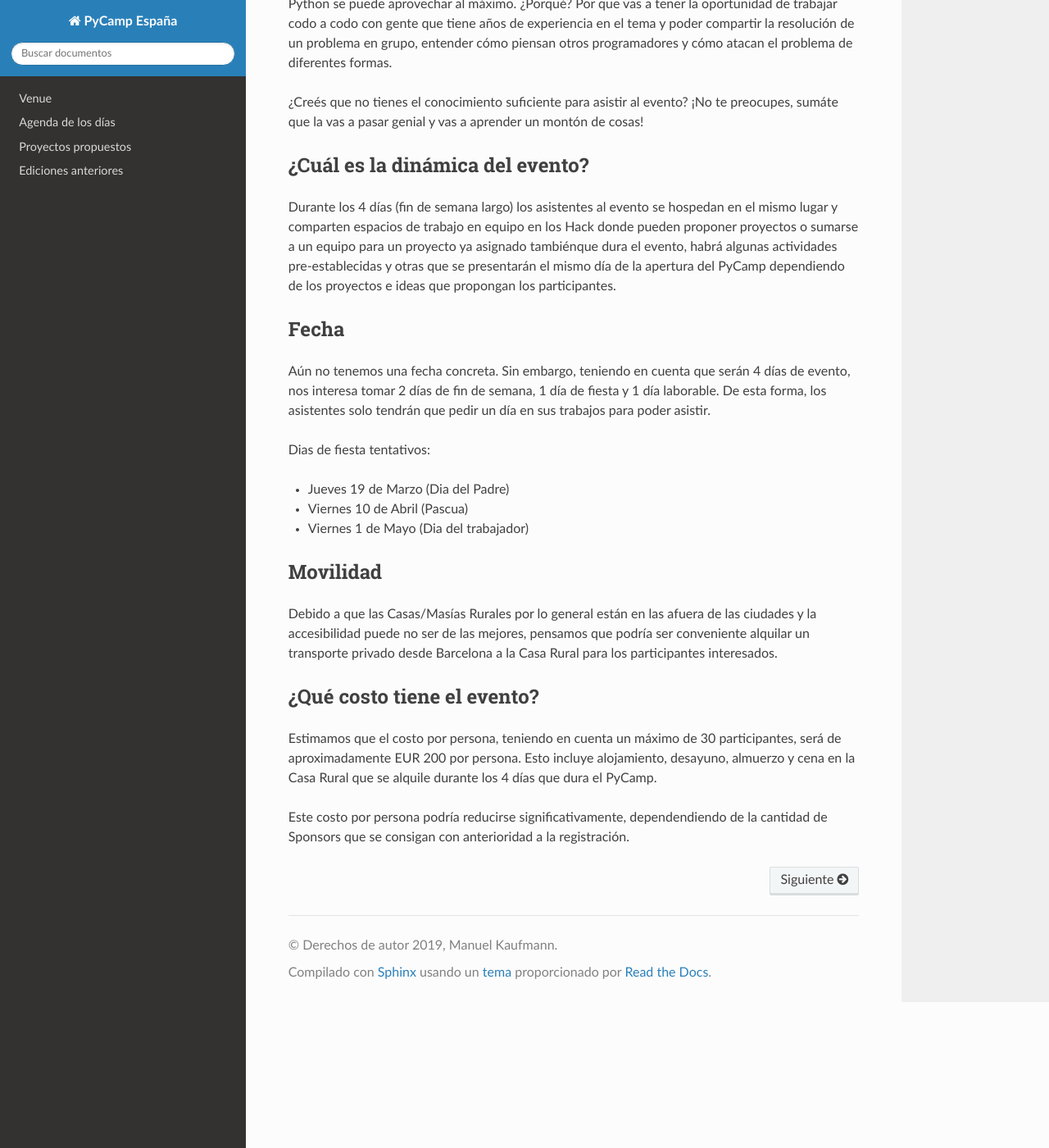
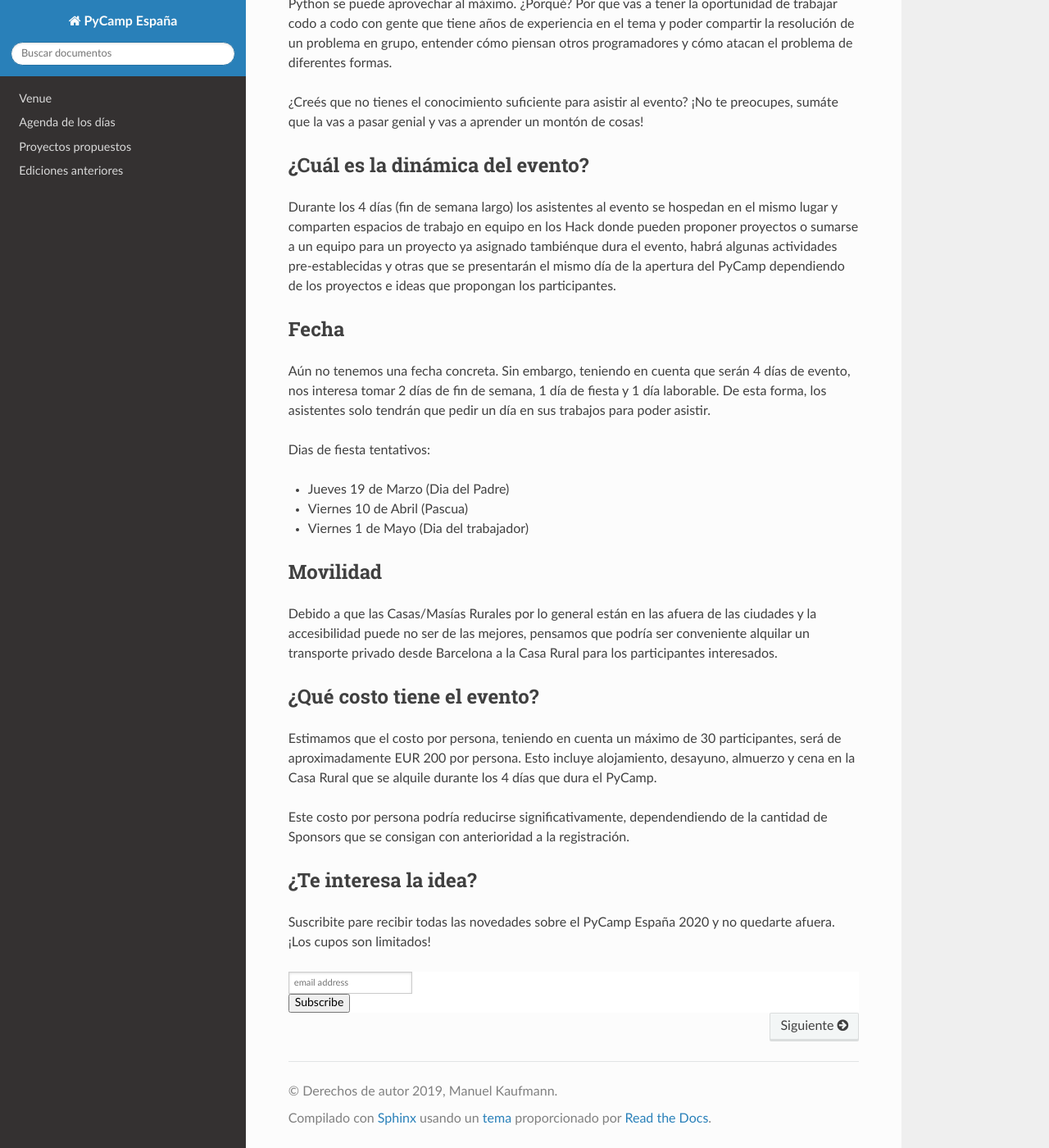
Before and after one commit to humitos/pycampes, a Sphinx documentation site: the page built from docs/index.rst, in a window 1280 px wide and 1400 px high, scrolled down 1079 px. Shown: the whole window at 82% size. Built offline with Sphinx 7.4.7 and the Read the Docs theme 2.0.0, drawn with Linux system fonts in a browser that asks for light colours; comment, search, counter and statistics services are not loaded.

Commit message:
mailchimp form

```diff
--- a/docs/index.rst
+++ b/docs/index.rst
@@ -59,3 +59,29 @@ Debido a que las Casas/Masías Rurales por lo general están en las afuera de la
 Estimamos que el costo por persona, teniendo en cuenta un máximo de 30 participantes, será de aproximadamente EUR 200 por persona. Esto incluye alojamiento, desayuno, almuerzo y cena en la Casa Rural que se alquile durante los 4 días que dura el PyCamp.
 
 Este costo por persona podría reducirse significativamente, dependendiendo de la cantidad de Sponsors que se consigan con anterioridad a la registración.
+
+¿Te interesa la idea?
+---------------------
+
+Suscribite pare recibir todas las novedades sobre el PyCamp España 2020 y no quedarte afuera.
+¡Los cupos son limitados!
+
+.. raw:: html
+
+   <!-- Begin Mailchimp Signup Form -->
+   <link href="//cdn-images.mailchimp.com/embedcode/horizontal-slim-10_7.css" rel="stylesheet" type="text/css">
+   <style type="text/css">
+     #mc_embed_signup{background:#fff; clear:left; font:14px Helvetica,Arial,sans-serif; width:100%;}
+     /* Add your own Mailchimp form style overrides in your site stylesheet or in this style block. We recommend moving this block and the preceding CSS link to the HEAD of your HTML file. */
+   </style>
+   <div id="mc_embed_signup">
+     <form action="https://gmail.us20.list-manage.com/subscribe/post?u=14411abdd5b5c38809a459da7&amp;id=ef7898fbc2" method="post" id="mc-embedded-subscribe-form" name="mc-embedded-subscribe-form" class="validate" target="_blank" novalidate>
+       <div id="mc_embed_signup_scroll">
+         <input type="email" value="" name="EMAIL" class="email" id="mce-EMAIL" placeholder="email address" required>
+         <!-- real people should not fill this in and expect good things - do not remove this or risk form bot signups-->
+         <div style="position: absolute; left: -5000px;" aria-hidden="true"><input type="text" name="b_14411abdd5b5c38809a459da7_ef7898fbc2" tabindex="-1" value=""></div>
+         <div class="clear"><input type="submit" value="Subscribe" name="subscribe" id="mc-embedded-subscribe" class="button"></div>
+       </div>
+     </form>
+   </div>
+   <!--End mc_embed_signup-->
```
